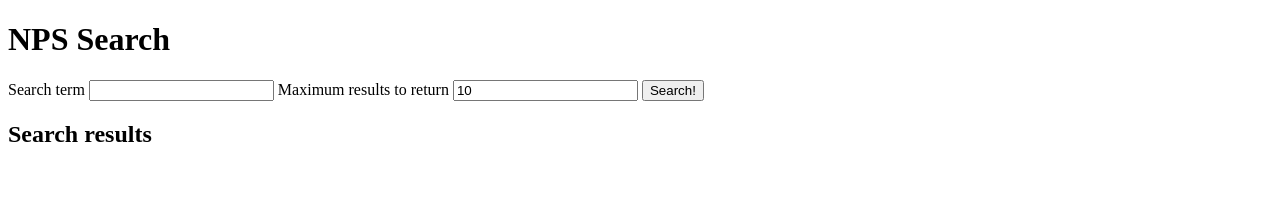
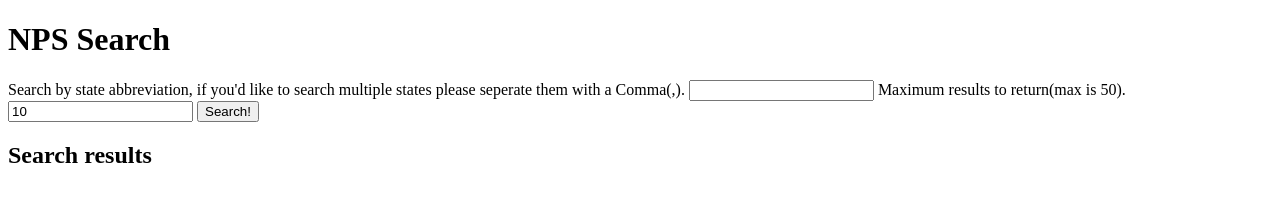
Before and after one commit to thinkful-ei-heron/complex-api-jonny-reif, a plain HTML site: page index.html in a window 1280 px wide. Drawn offline with Linux system fonts and the light colour scheme.

Commit message:
updated html to match api needs

```diff
--- a/index.html
+++ b/index.html
@@ -14,10 +14,11 @@
     <h1>NPS Search</h1>
 
     <form id="js-form">
-      <label for="search-term">Search term</label>
+      <label for="search-term">Search by state abbreviation, if you'd like to search multiple states please seperate
+        them with a Comma(,).</label>
       <input type="text" name="search-term" id="js-search-term" required>
 
-      <label for="max-results">Maximum results to return</label>
+      <label for="max-results">Maximum results to return(max is 50).</label>
       <input type="number" name="max-results" id="js-max-results" value="10">
 
       <input type="submit" value="Search!">
```
